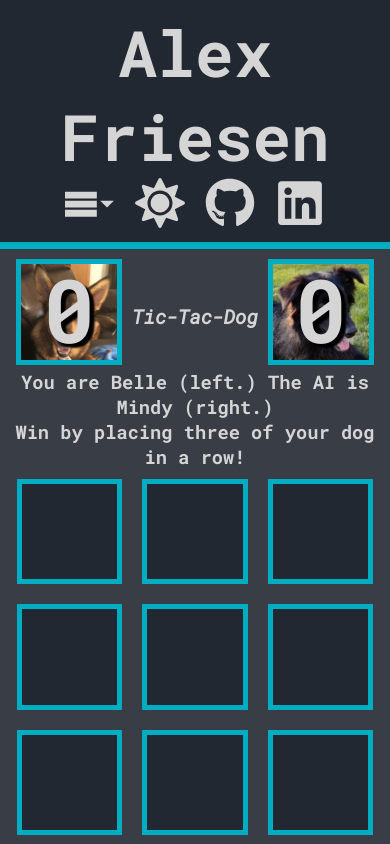
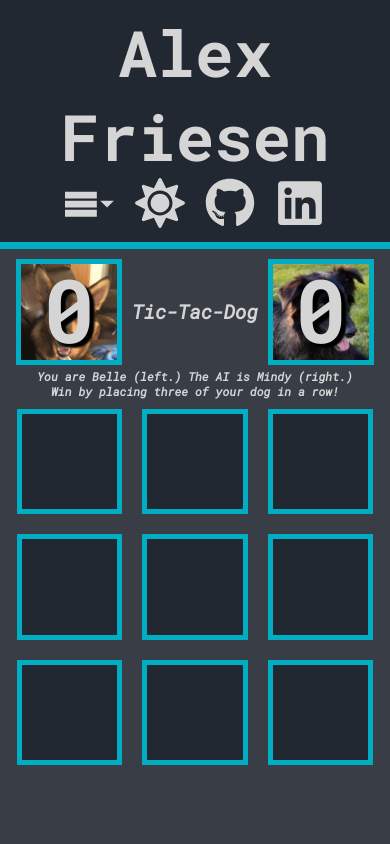
Before and after one commit to TritoLL/react-portfolio, a React (Create React App) app: page /tic-tac-dog in a window 390 px wide. Built offline with nearby package versions, Linux system fonts and the light colour scheme.

Commit message:
Update CustomStyles.js
change GameInstructions style for better mobile

```diff
--- a/src/styles/CustomStyles.js
+++ b/src/styles/CustomStyles.js
@@ -69,7 +69,7 @@ export const MobileIconsContainer = styled.div`
 export const GameTitle = styled.h1`
     user-select: none;
     font-size: 5vw;
-    padding-top: 15px;
+    padding-top: 5px;
     text-align: center;
     font-style: italic;
 
@@ -87,6 +87,14 @@ export const GameHeader = styled.div`
 `;
 
 export const GameInstructions = styled.h3`
+    user-select: none;
     text-align: center;
     margin: 0 auto;
+    width: 90%;
+    font-size: 3vw;
+    font-style: italic;
+
+    @media (min-width: 768px) {
+        font-size: 1.25em;
+    }
 `;
```
